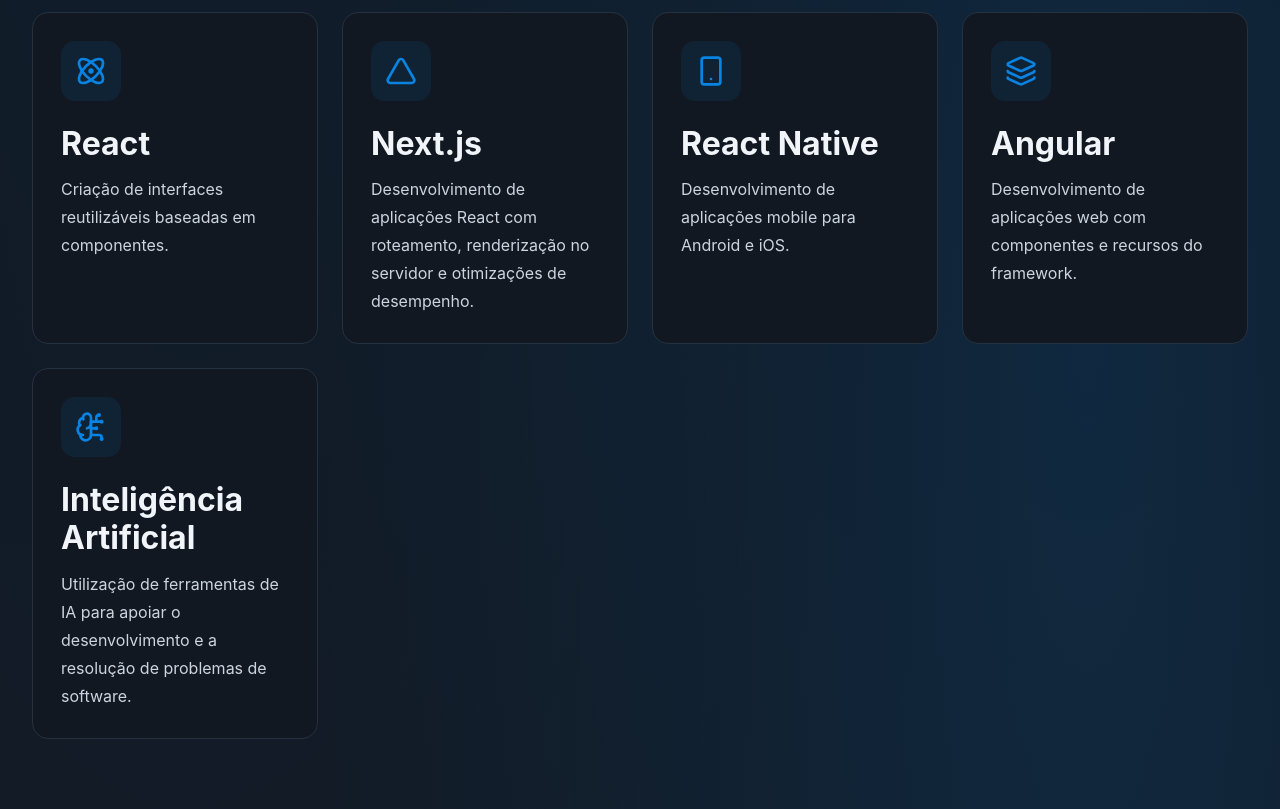
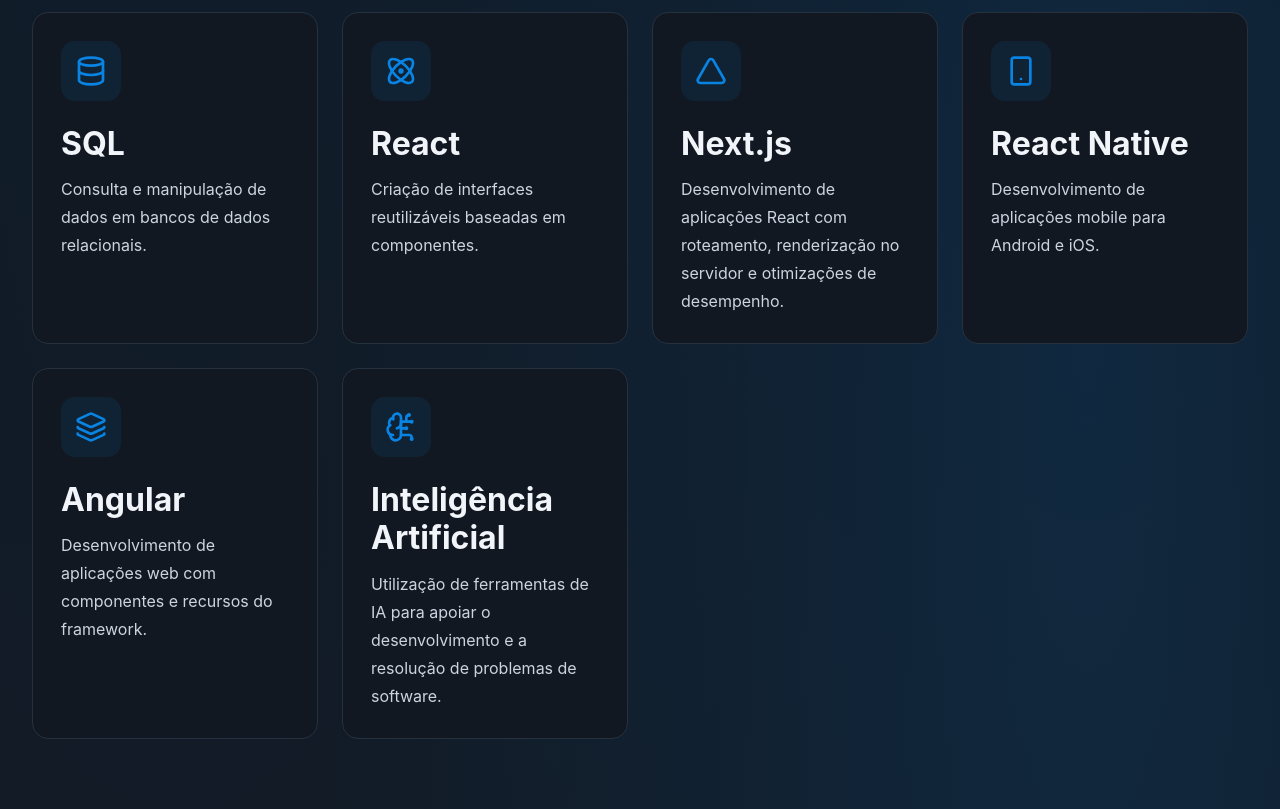
Before and after one commit to alberyReis/portfolio_albery, a React (Vite) app: page / in a window 1280 px wide. Shown: the part 4260-5069 px from the top of the page. Built offline with nearby package versions, Linux system fonts and the light colour scheme.

Commit message:
feat: add skills section with Next.js and SQL

```diff
--- a/src/components/Sections/Skills/builder.ts
+++ b/src/components/Sections/Skills/builder.ts
@@ -5,11 +5,12 @@
     Palette,
     Braces,
     FileCode2,
+    Database,
     Atom,
+    Triangle,
     Smartphone,
     Layers,
     BrainCircuit,
-    Triangle,
 } from "lucide-react";
 
 import type { ISkillCardProps } from "../../../types/skill-card/skill-card-type";
@@ -40,6 +41,12 @@
             description:
                 "Tipagem estática para desenvolver aplicações mais previsíveis.",
             icon: FileCode2,
+        },
+        {
+            title: "SQL",
+            description:
+                "Consulta e manipulação de dados em bancos de dados relacionais.",
+            icon: Database,
         },
         {
             title: "React",
```
